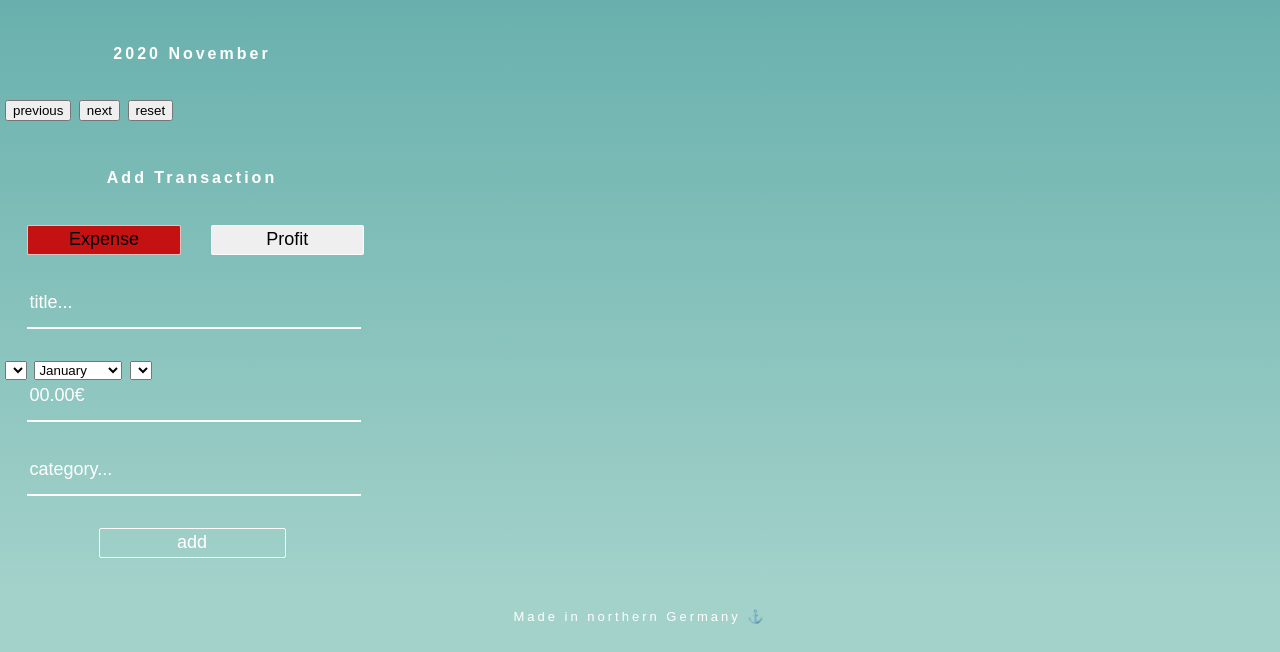
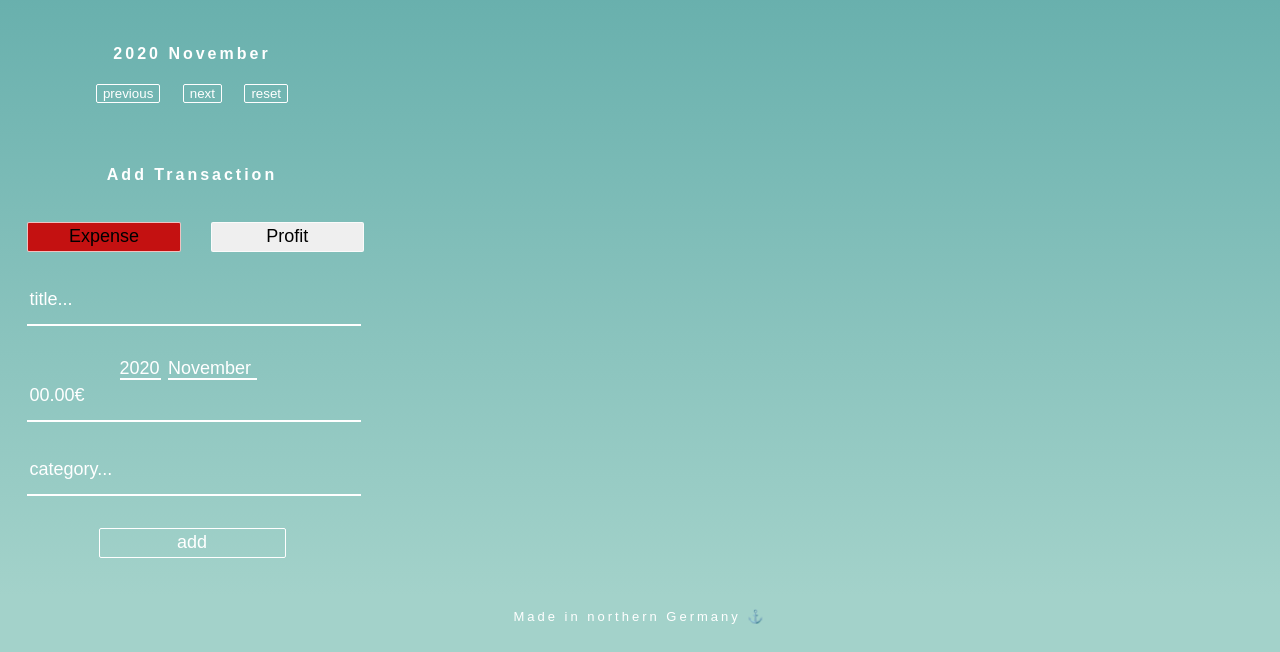
Before and after one commit to Kroenik/personal-finance, a website: page website/overview.html in a window 1280 px wide. Shown: the part 167-819 px from the top of the page. Drawn offline with Linux system fonts and the light colour scheme; no server answers.

Commit message:
near final version

```diff
--- a/website/overview.html
+++ b/website/overview.html
@@ -20,32 +20,51 @@
           <h3>Your money.</h3>
           <h4 id="month"></h4>
           <div id="hidden_date"></div>
-          <button onclick="showPreviousMonth(document.getElementById('hidden_date').textContent)">previous</button>
-          <button onclick="showNextMonth(document.getElementById('hidden_date').textContent)">next</button>
-          <button onclick="selectCurrentMonth()">reset</button>
+          <div id="datebuttons">
+            <button class="datebutton" id="datebutleft" onclick="showPreviousMonth(document.getElementById('hidden_date').textContent)">previous</button>
+            <button class="datebutton" onclick="showNextMonth(document.getElementById('hidden_date').textContent)">next</button>
+            <button class="datebutton" id="datebutright" onclick="showCurrentMonth()">reset</button>
+          </div>
           <table id="total-table"></table>
           <h4>Add Transaction</h4>
           <button onclick="setExpense()" id="expense-button" class="expense-button-on">Expense</button>
           <button onclick="setProfit()" id="profit-button" class="e-p-button" class="profit-button-off">Profit</button>
           <form action="./overview.html">
             <input class="transaction-input" type="text" name="title" placeholder="title..." id="input_title" /> <br />
-            <div>
+            <div id="dateform">
+              <select name="year" id="input_year">
+                <option value="2015">2015</option>
+                <option value="2016">2016</option>
+                <option value="2017">2017</option>
+                <option value="2018">2018</option>
+                <option value="2019">2019</option>
+                <option value="2020" selected>2020</option>
+                <option value="2021">2021</option>
+                <option value="2022">2022</option>
+                <option value="2023">2023</option>
+                <option value="2024">2024</option>
+                <option value="2025">2025</option>
+                <option value="2026">2026</option>
+                <option value="2027">2027</option>
+                <option value="2028">2028</option>
+                <option value="2029">2029</option>
+                <option value="2030">2030</option>
+              </select>
+              <select name="month" id="input_month" onchange="setDayDropdown(document.getElementById('input_month').value)">
+                <option value="01">January</option>
+                <option value="02">February</option>
+                <option value="03">March</option>
+                <option value="04">April</option>
+                <option value="05">May</option>
+                <option value="06">June</option>
+                <option value="07">July</option>
+                <option value="08">August</option>
+                <option value="09">September</option>
+                <option value="10">October</option>
+                <option value="11" selected>November</option>
+                <option value="12">December</option>
+              </select>
               <select name="day" id="input_day"></select>
-              <select name="month" id="input_month" onchange="setDayDropdown(document.getElementById('input_month').value)">
-                <option value="January">January</option>
-                <option value="February">February</option>
-                <option value="March">March</option>
-                <option value="April">April</option>
-                <option value="May">May</option>
-                <option value="June">June</option>
-                <option value="July">July</option>
-                <option value="August">August</option>
-                <option value="September">September</option>
-                <option value="October">October</option>
-                <option value="November">November</option>
-                <option value="December">December</option>
-              </select>
-              <select name="year" id="input_year"></select>
             </div>
             <!-- <input class="transaction-input" type="date" name="date" placeholder="yyyy-mm-dd" id="input_date" /> <br /> -->
             <input class="transaction-input" type="number" name="amount" placeholder="00.00€" id="input_amount" /> <br />
--- a/website/overview_style.css
+++ b/website/overview_style.css
@@ -62,6 +62,9 @@ h4 {
   color: white;
   text-align: center;
   padding-bottom: 1rem;
+}
+#month {
+  padding-bottom: 0;
 }
 
 /* Overview-Page START*/
@@ -310,6 +313,65 @@ input::-webkit-inner-spin-button {
   grid-area: logout;
 }
 
+#dateform,
+#datebuttons {
+  display: block;
+  margin-left: auto;
+  margin-right: auto;
+  text-align: center;
+}
+
+#datebuttons {
+  margin-bottom: 15px;
+}
+
+.datebutton {
+  background-color: transparent;
+  border-radius: 2px;
+  border: 1px solid white;
+  color: white;
+  transition: all 0.2s;
+  align-items: center;
+  cursor: pointer;
+}
+
+.datebutton:hover {
+  background-color: rgb(169, 206, 206);
+}
+.datebutton:active {
+  background-color: rgb(78, 153, 153);
+}
+
+#datebutleft {
+  margin-right: 15px;
+}
+
+#datebutright {
+  margin-left: 15px;
+}
+
+select {
+  outline: none;
+  font-size: large;
+  border: none;
+  border-bottom: 2px solid white;
+  background: rgba(0, 0, 0, 0);
+  color: white;
+  -webkit-appearance: none;
+}
+
+select:active {
+  background-color: rgb(78, 153, 153);
+}
+
+#input_day {
+  margin-right: 15px;
+}
+
+#input_year {
+  margin-left: 15px;
+}
+
 @media only screen and (max-width: 800px) {
   #header-container {
     display: block;
--- a/website/scriptOverview.js
+++ b/website/scriptOverview.js
@@ -86,7 +86,8 @@ function addTransaction(event) {
   const inputData = document.forms[0].elements;
   const inputTitle = inputData["input_title"].value;
   const inputType = typeInput;
-  const inputDate = inputData["input_date"].value;
+  const inputDate = document.getElementById("input_year").value + "-" + document.getElementById("input_month").value + "-" + document.getElementById("input_day").value;
+  console.log(inputDate);
   const inputAmount = inputData["input_amount"].value;
   const inputCategory = inputData["input_category"].value;
   const transactionId = generateId();
@@ -95,7 +96,7 @@ function addTransaction(event) {
     if (!inputTitle) throw "The title is missing.";
     if (inputTitle.length > 30) throw "The title is too long (max=30digits).";
     if (!inputDate) throw "The date is missing.";
-    if (!/\d{4}-\d{2}-\d{2}/.test(inputDate)) throw "The date format is wrong. -> Format: YYYY-MM-DD";
+    // if (!/\d{4}-\d{2}-\d{2}/.test(inputDate)) throw "The date format is wrong. -> Format: YYYY-MM-DD";
     if (!inputAmount) throw "The amount is missing.";
     inputAmountNumber = Number(inputAmount);
     if (inputAmountNumber < 0) throw "The amount can't be negativ.";
@@ -156,8 +157,6 @@ async function deleteTransactionFromJson(id, date) {
 async function updateAllData(date) {
   const startOfMonth = new Date(date.getFullYear(), date.getMonth(), 1);
   const endOfMonth = new Date(date.getFullYear(), date.getMonth() + 1, 1); //vielleicht auslagern
-  console.log(startOfMonth);
-  console.log(endOfMonth);
 
   const currentTransactions = document.querySelector("#transactions");
   const currentCategories = document.querySelector("#categories");
@@ -172,6 +171,7 @@ async function updateAllData(date) {
   displayBalance(await getUserTransactions());
   displayTotalExpenseAndProfit(updatedTransactions);
   setExpense();
+  setDayDropdown(date.getMonth() + 1);
 }
 
 function clearChildren(element) {
@@ -203,19 +203,16 @@ function setDayDropdown(month) {
   const daysShort = ["01", "02", "03", "04", "05", "06", "07", "08", "09", "10", "11", "12", "13", "14", "15", "16", "17", "18", "19", "20", "21", "22", "23", "24", "25", "26", "27", "28", "29", "30"];
   const daysLong = ["01", "02", "03", "04", "05", "06", "07", "08", "09", "10", "11", "12", "13", "14", "15", "16", "17", "18", "19", "20", "21", "22", "23", "24", "25", "26", "27", "28", "29", "30", "31"];
 
-  if (month === "February") {
+  month = parseInt(month);
+
+  if (month === 2) {
     switchDropdownOptionsTo(daysFeb, "#input_day");
-  } else if (month === "April" || month === "June" || month === "September" || month === "November") {
+  } else if (month === 04 || month === 06 || month === 09 || month === 11) {
     switchDropdownOptionsTo(daysShort, "#input_day");
-  } else if (month === "January" || month === "March" || month === "May" || month === "July" || month === "August" || month === "October" || month === "December") {
+  } else if (month === 01 || month === 03 || month === 05 || month === 07 || month === 08 || month === 10 || month === 12) {
     switchDropdownOptionsTo(daysLong, "#input_day");
   }
-
-  // if (month === "February") {
-  //   document.getElementById("30").style.display = "none";
-  //   //document.getElementById("30").remove();
-  //   document.getElementById("31").remove();
-  //}
+  document.getElementById("input_month").selectedIndex = month - 1;
 }
 
 function setExpense() {
@@ -353,9 +350,7 @@ async function displayBalance(allTransactions) {
 }
 
 async function displayTotalExpenseAndProfit(transactions) {
-  //balance soll auf ganzen Zeitraum bleiben (neue funktion)
   let userTransactions = await transactions;
-  //let totalBalance = 0;
   let totalProfit = 0;
   let totalExpense = 0;
 
@@ -367,15 +362,12 @@ async function displayTotalExpenseAndProfit(transactions) {
       totalProfit += amount;
     }
   });
-  //totalBalance = totalExpense + totalProfit;
 
   const totalTable = document.querySelector("#total-table");
 
-  //const balanceRow = createTableRow("Balance", totalBalance);
   const expenseRow = createTableRow("Expense", totalExpense);
   const profitRow = createTableRow("Profit", totalProfit);
 
-  //totalTable.appendChild(balanceRow);
   totalTable.appendChild(expenseRow);
   totalTable.appendChild(profitRow);
 }
```
Also changed, not shown: transactions.json (+1 -28 lines).
